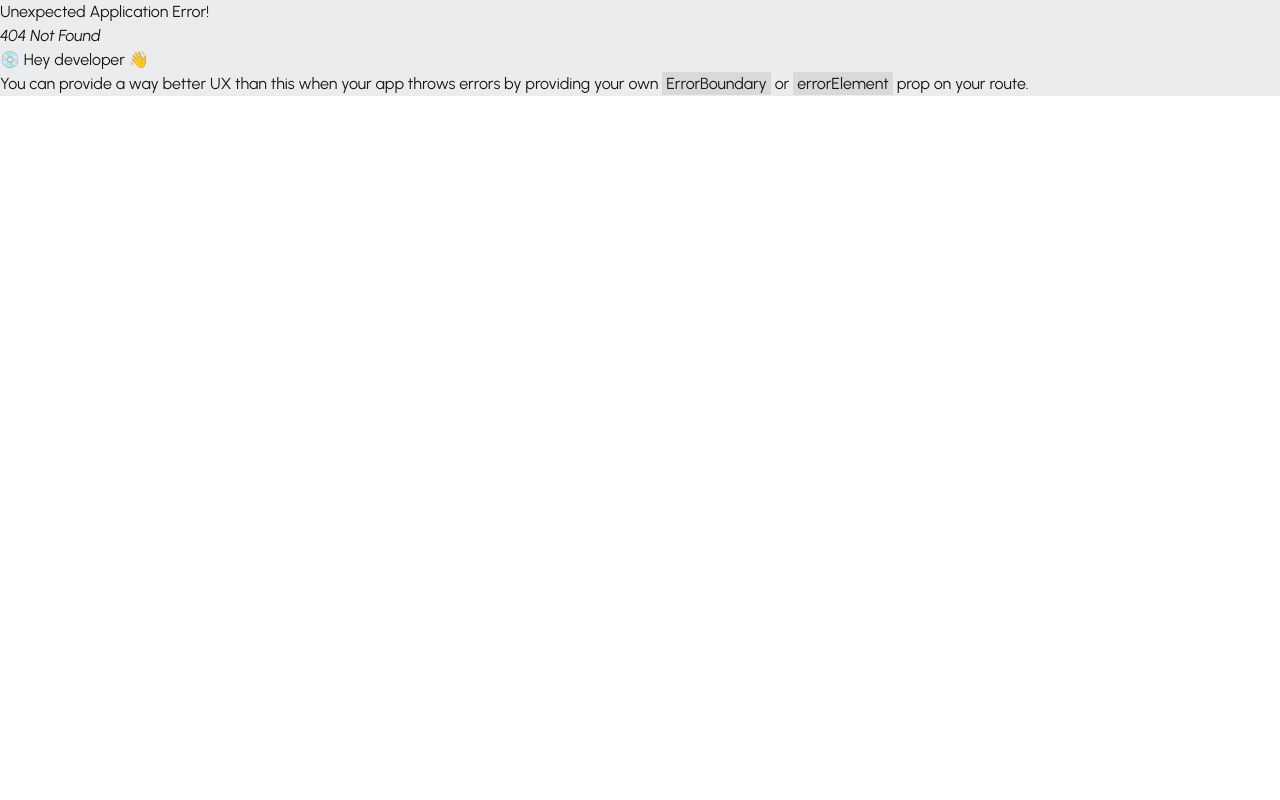
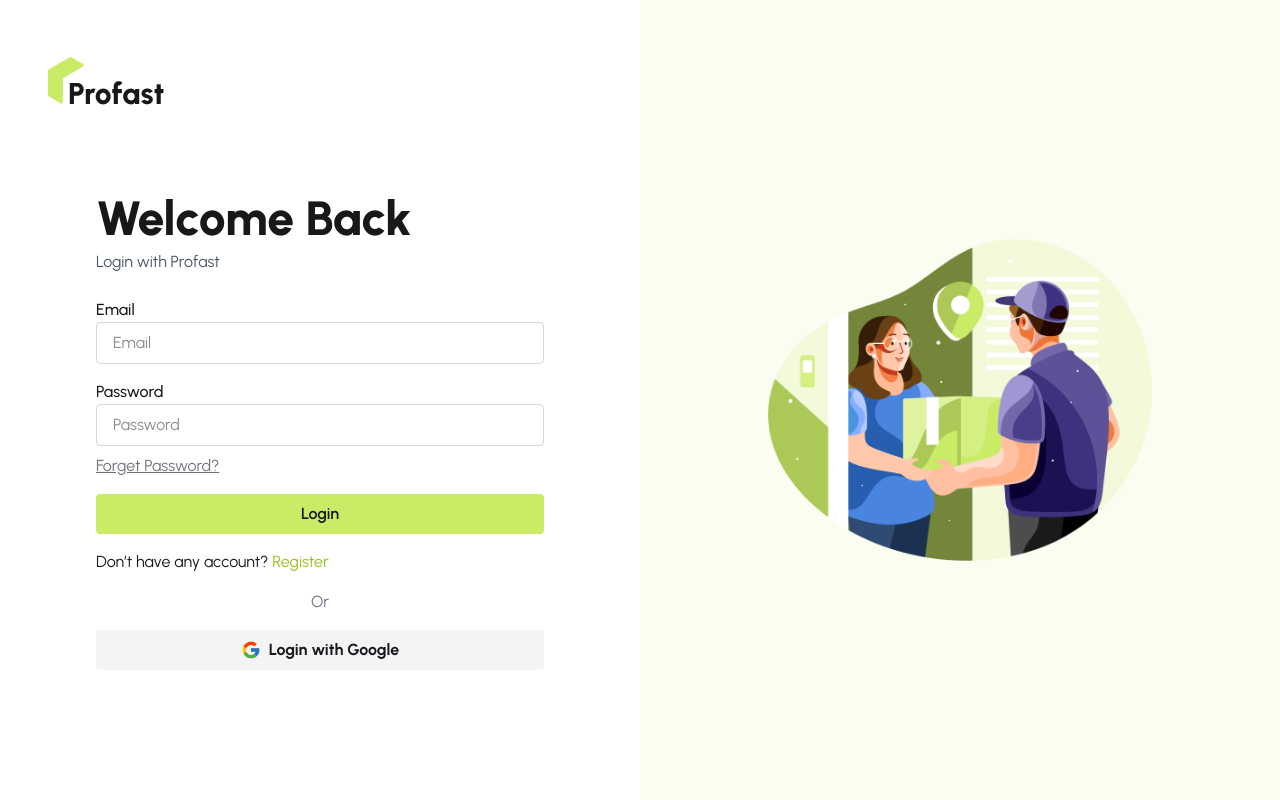
Before and after one commit to shibgatUAM/profast-client, a React (Vite) app: page /login in a window 1280 px wide. Before the commit this address had no page. Built offline with nearby package versions, Linux system fonts and the light colour scheme.

Commit message:
aos included & authentication pages added.

```diff
--- a/package.json
+++ b/package.json
@@ -11,6 +11,7 @@
   },
   "dependencies": {
     "@tailwindcss/vite": "^4.1.10",
+    "aos": "^2.3.4",
     "daisyui": "^5.0.43",
     "react": "^19.1.0",
     "react-dom": "^19.1.0",
--- /dev/null
+++ b/src/components/layouts/AuthLayout/AuthLayout.jsx
@@ -0,0 +1,31 @@
+import React from 'react';
+import Logo from '../../../assets/images/logo.png';
+import { Link, Outlet } from 'react-router';
+import AuthImage from '../../../assets/images/authImage.png';
+
+const AuthLayout = () => {
+  return (
+    <div className="flex min-h-screen">
+      <div className="w-1/2 bg-white p-12 flex flex-col">
+        <Link className="flex items-center">
+          <img src={Logo} alt="Profast Logo" />
+          <h1 className="text-3xl font-extrabold mt-7 -ml-4">Profast</h1>
+        </Link>
+
+        <div className="flex-1 flex items-center justify-center">
+          <Outlet></Outlet>
+        </div>
+      </div>
+
+      <div className="w-1/2 bg-[#FAFDF0] flex items-center justify-center">
+        <img
+          src={AuthImage}
+          alt="Delivery Illustration"
+          className="max-w-[80%] h-auto"
+        />
+      </div>
+    </div>
+  );
+};
+
+export default AuthLayout;
--- a/src/components/layouts/MainLayout.jsx
+++ b/src/components/layouts/MainLayout.jsx
@@ -1,11 +1,14 @@
 import React, { useEffect, useState } from 'react';
-import { Outlet } from 'react-router';
+import { Outlet, useLocation } from 'react-router';
 import Footer from './Footer';
 import Navbar from './Navbar';
 import { BarLoader } from 'react-spinners';
+import Aos from 'aos';
+import 'aos/dist/aos.css';
 
 const MainLayout = () => {
   const [loading, setLoading] = useState(true);
+  const location = useLocation();
 
   useEffect(() => {
     const timer = setTimeout(() => {
@@ -13,6 +16,19 @@ const MainLayout = () => {
     }, 3000);
     return () => clearTimeout(timer);
   }, []);
+
+  // AOS init once
+  useEffect(() => {
+    Aos.init({
+      duration: 1000,
+      once: true,
+      easing: 'ease-in-out',
+    });
+  }, []);
+
+  useEffect(() => {
+    Aos.refresh();
+  }, [location]);
 
   if (loading) {
     return (
--- a/src/components/layouts/Navbar.jsx
+++ b/src/components/layouts/Navbar.jsx
@@ -46,12 +46,12 @@ const Navbar = () => {
           <NavLink>Coverage</NavLink>
           <NavLink>About Us</NavLink>
           <NavLink>Pricing</NavLink>
-          <NavLink>Be a Rider</NavLink>
+          <NavLink to='/be-a-rider'>Be a Rider</NavLink>
         </ul>
       </div>
       <div className="navbar-end flex items-center gap-3">
         <div>
-          <Link className="btn border-1 border-[#CAEB66] bg-white text-base text-[#606060] font-bold">
+          <Link to='/login' className="btn border-1 border-[#CAEB66] bg-white text-base text-[#606060] font-bold">
             Sign In
           </Link>
         </div>
--- a/src/main.jsx
+++ b/src/main.jsx
@@ -1,7 +1,7 @@
 import { StrictMode } from 'react';
 import { createRoot } from 'react-dom/client';
 import './index.css';
-import App from './App.jsx';
+
 import { RouterProvider } from 'react-router';
 import router from './router/router.jsx';
 
--- /dev/null
+++ b/src/pages/Authentication/Login.jsx
@@ -0,0 +1,47 @@
+import React from 'react';
+import { FcGoogle } from 'react-icons/fc';
+
+const Login = () => {
+  return (
+    <div className="w-full max-w-md">
+      <h1 className="text-5xl font-extrabold mb-2">Welcome Back</h1>
+      <p className="mb-6 text-gray-600">Login with Profast</p>
+
+      <form>
+        <label htmlFor="email" className="font-medium mb-2">
+          Email
+        </label>
+        <input
+          type="email"
+          placeholder="Email"
+          className="w-full mb-4 px-4 py-2 border border-gray-300 rounded"
+        />
+        <label htmlFor="password" className="font-medium mb-2">
+          Password
+        </label>
+        <input
+          type="password"
+          placeholder="Password"
+          className="w-full mb-2 px-4 py-2 border border-gray-300 rounded"
+        />
+        <div className="text-base text-left mb-4 text-[#71717A] cursor-pointer underline">
+          Forget Password?
+        </div>
+        <button className="w-full bg-[#CAEB66] py-2 rounded font-semibold mb-4 cursor-pointer">
+          Login
+        </button>
+        <div className="text-base mb-4">
+          Don’t have any account?{' '}
+          <span className="text-[#95C11F] cursor-pointer">Register</span>
+        </div>
+        <div className="text-center text-gray-500 mb-4">Or</div>
+        <button className="w-full flex items-center justify-center gap-2 py-2 rounded bg-gray-100 hover:bg-gray-200 cursor-pointer">
+          <FcGoogle className="w-5 h-5" />
+          <span className="font-bold">Login with Google</span>
+        </button>
+      </form>
+    </div>
+  );
+};
+
+export default Login;
--- /dev/null
+++ b/src/pages/Authentication/Register.jsx
@@ -0,0 +1,11 @@
+import React from 'react';
+
+const Register = () => {
+  return (
+    <div>
+      <h1>Register</h1>
+    </div>
+  );
+};
+
+export default Register;
--- /dev/null
+++ b/src/pages/BeARider.jsx
@@ -0,0 +1,11 @@
+import React from 'react';
+
+const BeARider = () => {
+  return (
+    <div>
+      <h1>Are you want to join?</h1>
+    </div>
+  );
+};
+
+export default BeARider;
--- a/src/pages/SlideShow.jsx
+++ b/src/pages/SlideShow.jsx
@@ -12,7 +12,12 @@ import Slide3 from '../assets/images/slide3.png';
 
 const SlideShow = () => {
   return (
-    <div className="mb-8 rounded-3xl overflow-hidden shadow-xl">
+    <div
+      className="mb-8 rounded-3xl overflow-hidden shadow-xl"
+      data-aos="fade-right"
+      data-aos-offset="300"
+      data-aos-easing="ease-in-sine"
+    >
       <Swiper
         modules={[Autoplay, Navigation, Pagination]}
         autoplay={{ delay: 3000, disableOnInteraction: false }}
--- a/src/router/router.jsx
+++ b/src/router/router.jsx
@@ -2,6 +2,10 @@ import React from 'react';
 import { createBrowserRouter } from 'react-router';
 import MainLayout from '../components/layouts/MainLayout';
 import Home from '../pages/Home';
+import BeARider from '../pages/BeARider';
+import AuthLayout from '../components/layouts/AuthLayout/AuthLayout';
+import Login from '../pages/Authentication/Login';
+import Register from '../pages/Authentication/Register';
 
 const router = createBrowserRouter([
   {
@@ -12,6 +16,24 @@ const router = createBrowserRouter([
         index: true,
         Component: Home,
       },
+      {
+        path: 'be-a-rider',
+        Component: BeARider,
+      },
+    ],
+  },
+  {
+    path: '/',
+    Component: AuthLayout,
+    children: [
+      {
+        path: 'login',
+        Component: Login,
+      },
+      {
+        path: 'register',
+        Component: Register,
+      },
     ],
   },
 ]);
```
Also changed, not shown: src/assets/images/authImage.png (added), 1 other file (tests, documents, lock files or other folders).
